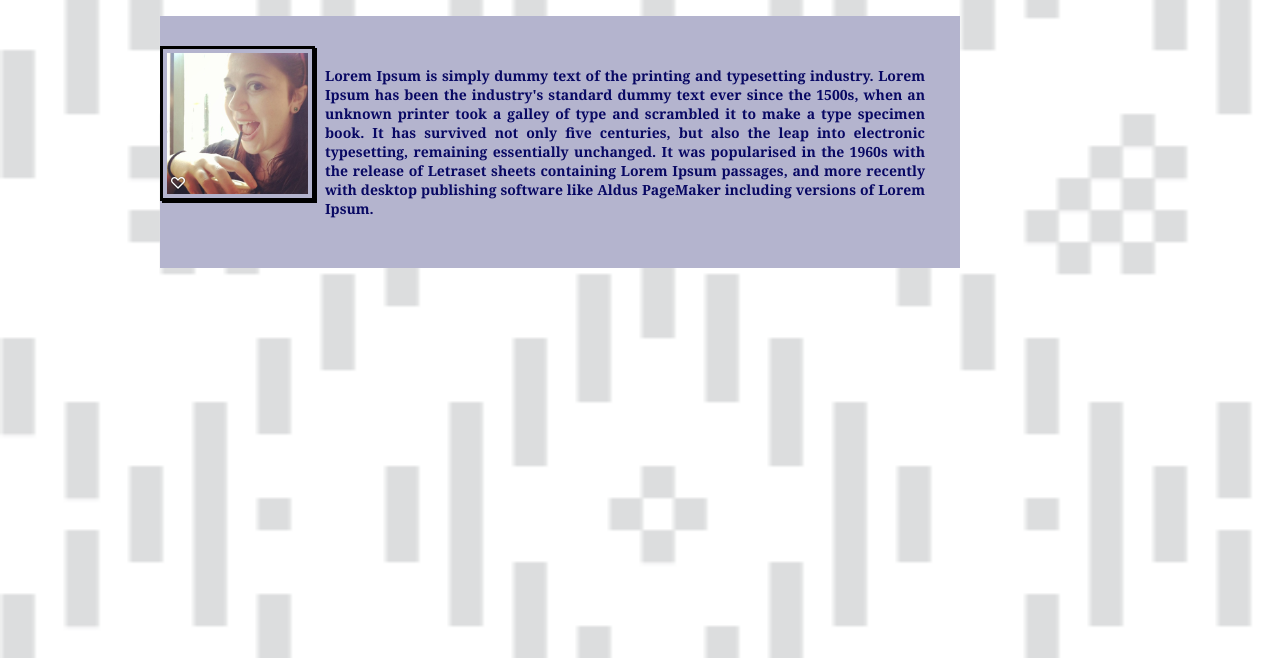
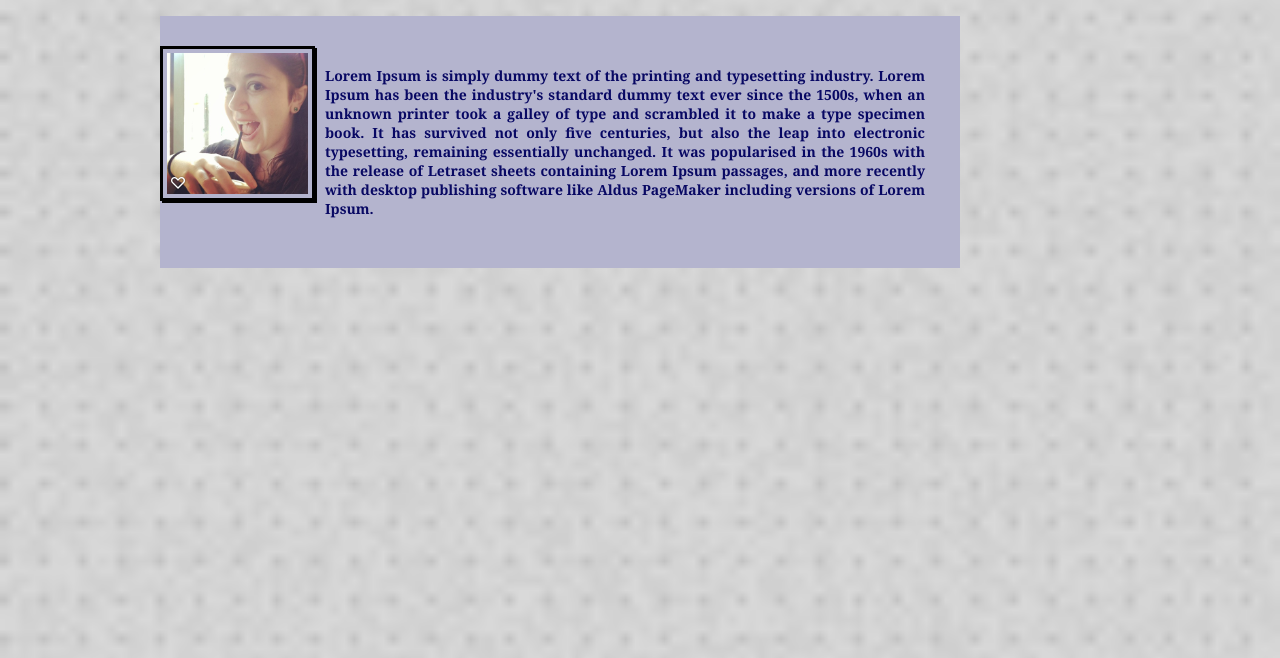
Before and after one commit to reburke286/Portfolio, a plain HTML site: page index.html in a window 1280 px wide. Shown: the part 142-800 px from the top of the page. Drawn offline with Linux system fonts and the light colour scheme.

Commit message:
added todo.md and updated background image content

```diff
--- a/assets/css/style.css
+++ b/assets/css/style.css
@@ -1,7 +1,7 @@
 
 
 body {
-    background-image: url("../images/folkpattern.png");
+    background-image: url("../images/squared_metal.png");
     background-repeat: no-repeat;
     min-height: 100%;
     background-size: cover;
```
Also changed, not shown: assets/images/Background images/folk-pattern/readme.txt (deleted), assets/images/Background images/light_grey/light_grey.png (deleted), assets/images/Background images/light_grey/light_grey_@2X.jpg (deleted), assets/images/Background images/light_grey/readme.txt (deleted), assets/images/Background images/scribble_light/readme.txt (deleted), assets/images/Background images/scribble_light/scribble_light.png (deleted), assets/images/Background images/scribble_light/scribble_light_@2X.png (deleted), assets/images/folkpattern.png (deleted), assets/images/old_moon.png (renamed from assets/images/Background images/old_moon/old_moon.png), assets/images/skulls.png (renamed from assets/images/Background images/skulls/skulls.png), assets/images/squared_metal.png (renamed from assets/images/Background images/squared_metal/squared_metal.png), 2 other files.
